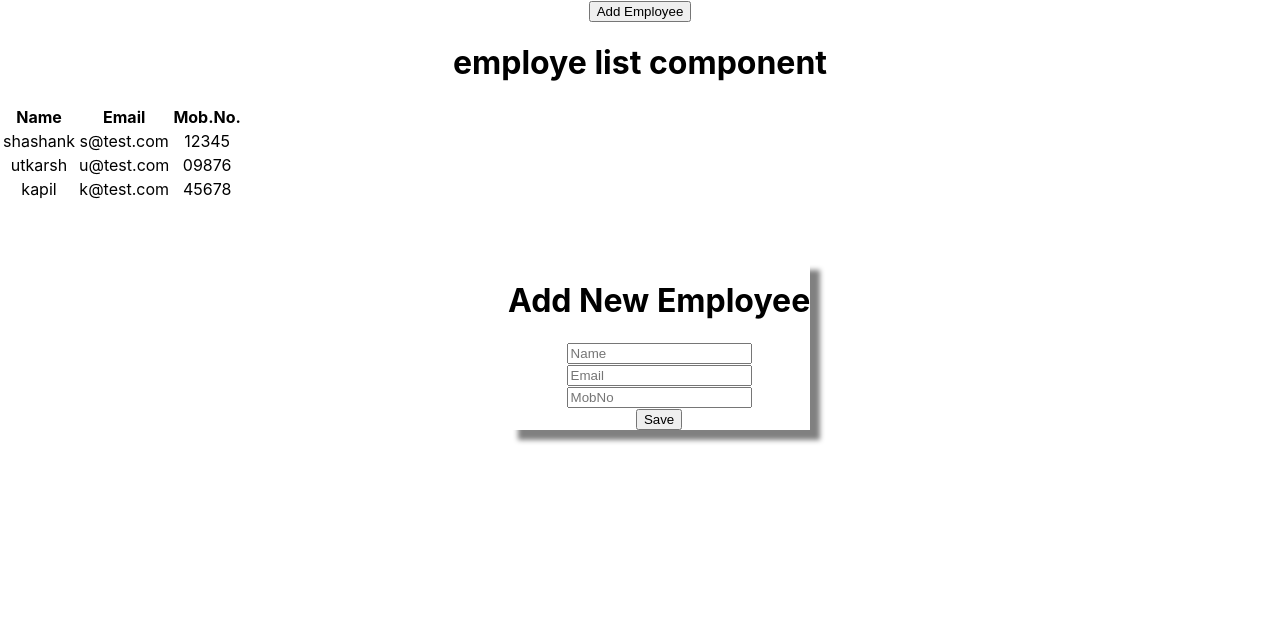
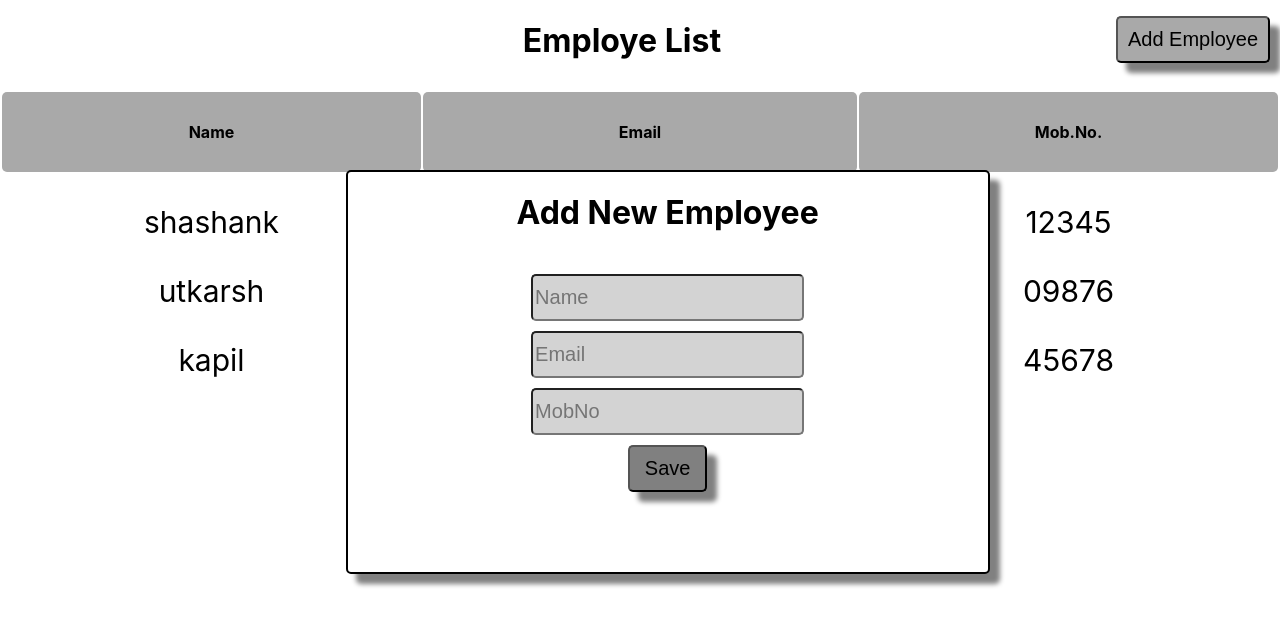
Before and after one commit to shashankKulkarniHotWaxSystems/employeeList, a React (Create React App) app: page /employeelist/addemployee in a window 1280 px wide. Shown: the top 626 px of the page. Built offline with nearby package versions, Linux system fonts and the light colour scheme.

Commit message:
added style

```diff
--- a/src/AddEmployee.css
+++ b/src/AddEmployee.css
@@ -3,8 +3,38 @@
     /* position: fixed; */
     text-align: center;
     position: absolute;
-    top: 200px;
-    left: 35%;
-    margin: 60px;
+    top: 170px;
+    left: 27%;
+   width: 50%;
+   height: 50%;
+   background-color:white;
+   border-radius: 5px;
+   border: black 2px solid;
+
 
 }
+form{
+    margin-top: 5%;
+}
+input{
+    padding-top: 10px;
+    padding-bottom: 10px;
+    border-radius: 5px;
+    margin-top: 10px;
+    font-size: 20px;
+    background-color: lightgray
+
+
+}
+
+.btnAE{
+    margin-top: 10px;
+    padding-top: 10px;
+    padding-bottom: 10px;
+    padding-left: 15px;
+    padding-right: 15px;
+    border-radius: 5px;
+    font-size: 20px;
+    box-shadow: 10px 10px 5px grey;
+    background-color: grey;
+}
--- a/src/AddEmployee.js
+++ b/src/AddEmployee.js
@@ -61,7 +61,7 @@ export const AddEmployee = () => {
        onChange={(e)=> setmobno(e.target.value)}
        />
     </div>
-        <button className="btn">Save</button>
+        <button className="btnAE">Save</button>
         </form>
         </div>
   );
--- a/src/App.js
+++ b/src/App.js
@@ -1,11 +1,11 @@
 import React from 'react'
 import './App.css';
 import { useSelector,useDispatch } from "react-redux";
-import { AddEmployeeAction} from "./actions/index";
 import EmployeeList from './EmployeeList';
 import { AddEmployee } from './AddEmployee';
 import {BrowserRouter as Router, Route, Switch} from 'react-router-dom'
 import {Link} from 'react-router-dom'
+import './EmployeeList.css'
 
 
 
@@ -21,7 +21,7 @@ function App() {
     <Router>
     <div className="App">
     <Link to="/employeelist/addemployee">
-      <button>Add Employee</button>
+      <button className="btn">Add Employee</button>
     </Link>
     <EmployeeList/>
     <Switch>
--- /dev/null
+++ b/src/EmployeeList.css
@@ -0,0 +1,53 @@
+.EmployeeList{
+    text-align: center;
+    margin-left: auto;
+    margin-right: auto;
+
+}
+table{
+    margin-top: 30px;
+    text-align: center;
+    margin-left: auto;
+    margin-right: auto;
+}
+.headtr{
+    margin-top: 90px;
+}
+th{
+    padding-left: 50px;
+    padding-right: 50px;
+    padding-top: 30px;
+    padding-bottom: 30px;
+    background-color: darkgray;
+    border-radius: 5px;
+    width: 20%;
+    size: 30px;
+
+
+}
+td{
+    padding-top: 30px;
+    padding-left: 50px;
+    padding-right: 50px;
+    font-size: 30px;
+
+
+}
+.btn{
+    margin-top:-5px;
+    float: right;
+    margin-right: 10px;
+    padding: 10px;
+    font-size: 20px;
+    background-color: darkgray;
+    border-radius: 5px;
+    box-shadow: 10px 10px 5px grey;
+
+}
+.EmployeeList{
+    margin-left: auto;
+    margin-right: auto;
+}
+.headingEL{
+    margin-left: 10%;
+}
--- a/src/EmployeeList.js
+++ b/src/EmployeeList.js
@@ -2,6 +2,7 @@ import React from 'react'
 import './App.css';
 import { useSelector} from "react-redux";
 // import { AddEmployeeAction } from "./actions/index";
+import './EmployeeList.css'
 
  const EmployeeList = () => {
     var myState = useSelector((state) => state.addNewEmployeeMethod.employes)
@@ -10,12 +11,12 @@ import { useSelector} from "react-redux";
 
 
     return (
-      <div className="App">
-      <h1>employe list component</h1>
+      <div className="EmployeeList">
+      <div><h1 className="headingEL" >Employe List</h1></div>
       <table>
       <thead>
-      <tr>
-        <th>Name</th>
+      <tr className="headtr" >
+        <th >Name</th>
         <th>Email</th>
         <th>Mob.No.</th>
       </tr>
```
